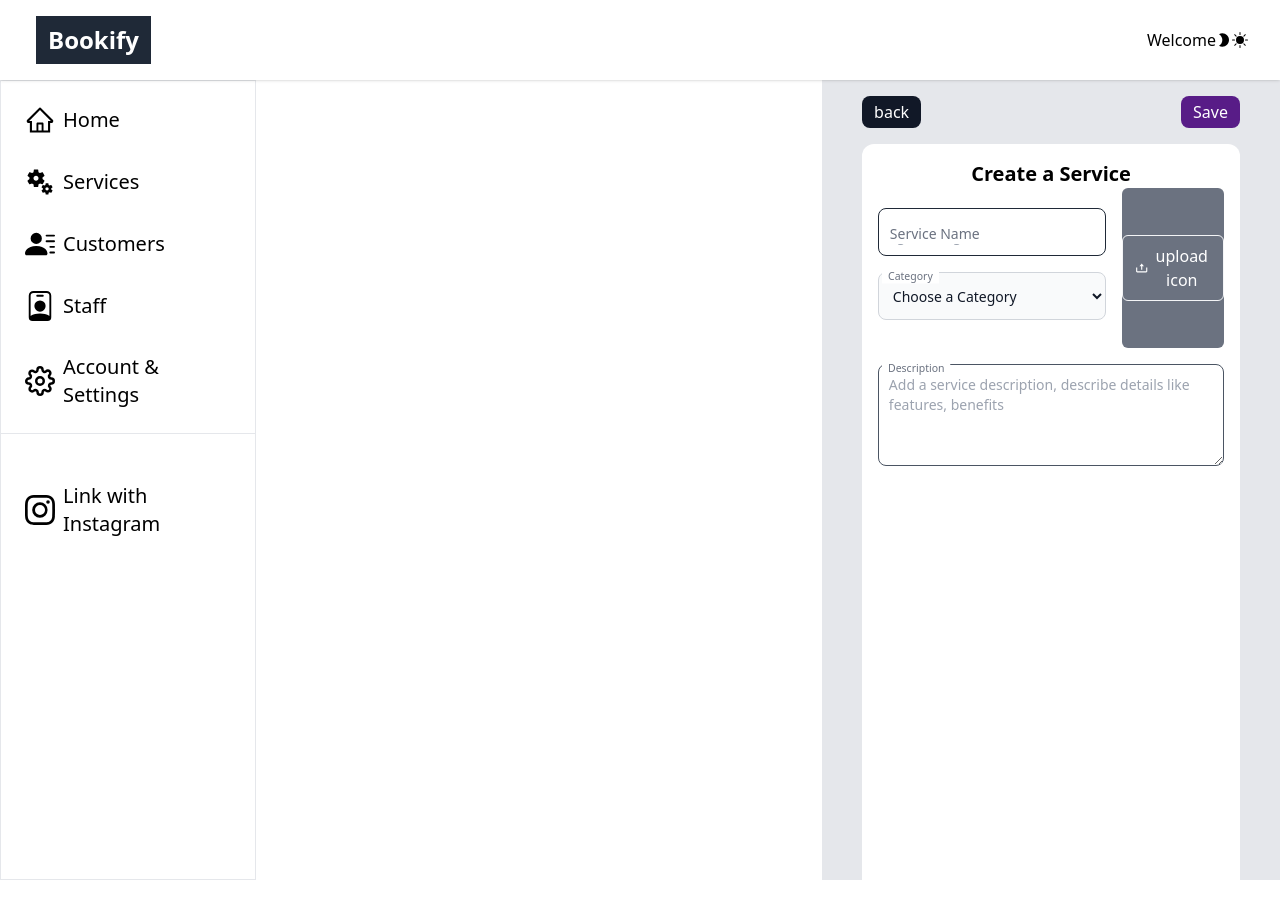
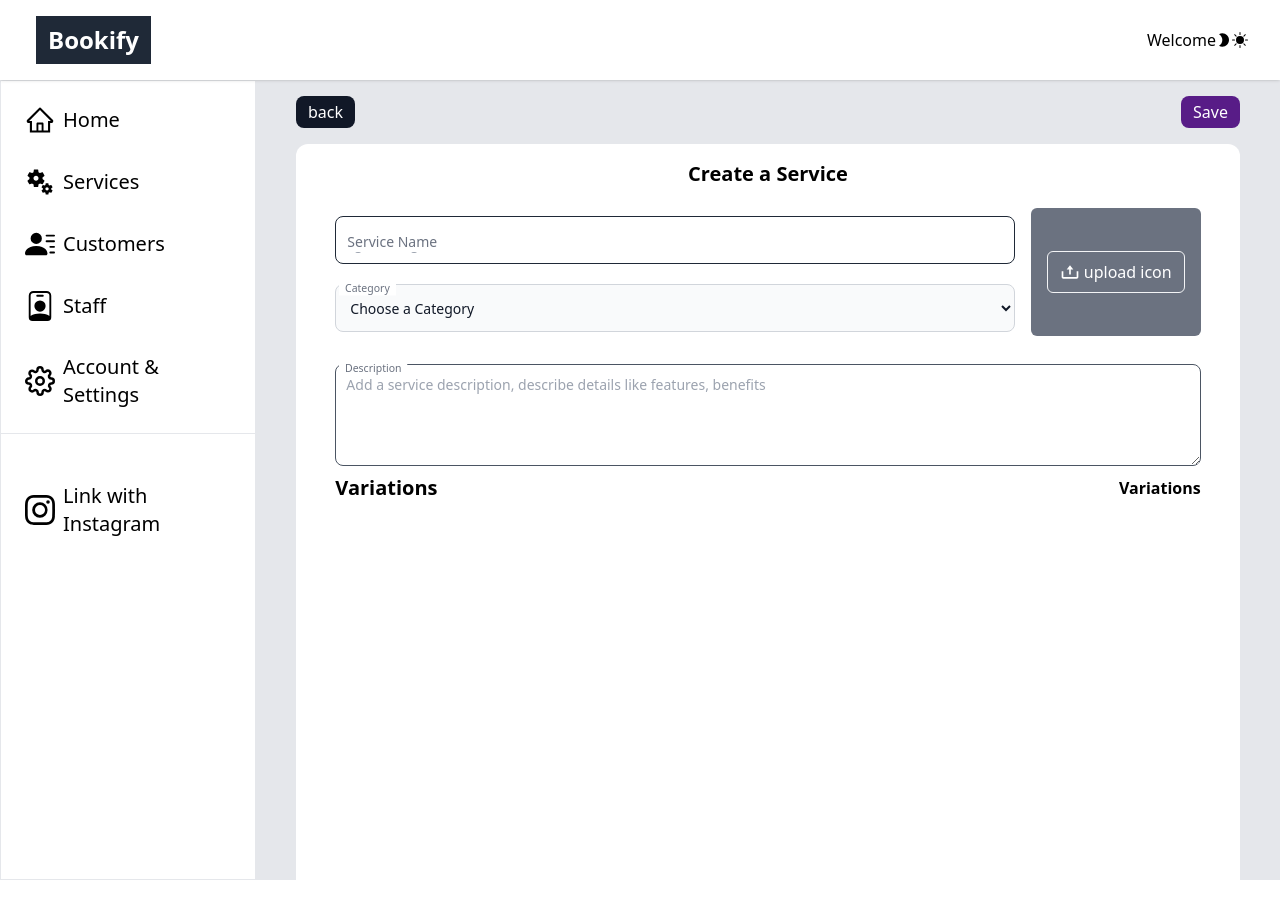
Before and after one commit to BisiDavi/square-booking, a Next.js app: page /admin/services in a window 1280 px wide. Both pictures are taken after a click on the button "Create Service". Shown: the top 918 px of the page. Built offline with nearby package versions, Linux system fonts and the light colour scheme.

Commit message:
service form updated

```diff
--- a/components/Form/CreateServiceForm.tsx
+++ b/components/Form/CreateServiceForm.tsx
@@ -1,11 +1,10 @@
-import { BiUpload } from "react-icons/bi";
-
 import Button from "@/components/UI/Button";
 import { useAppDispatch } from "@/redux/store";
 import { updateService } from "@/redux/view-slice";
 import LabelledInput from "@/components/Form/FormElement/LabelledInput";
 import Select from "@/components/Form/FormElement/Select";
 import Textarea from "@/components/Form/FormElement/Textarea";
+import UploadIcon from "./FormElement/UploadIcon";
 
 export default function CreateServiceForm() {
   const dispatch = useAppDispatch();
@@ -15,7 +14,7 @@ export default function CreateServiceForm() {
   }
 
   return (
-    <div className="m-4 ">
+    <div className="m-4">
       <div className="button-group justify-between flex items-center">
         <Button
           text="back"
@@ -32,22 +31,22 @@ export default function CreateServiceForm() {
         <div className="content w-11/12 mx-auto">
           <form>
             <div className="row flex items-center">
-              <div className="inputGroup w-5/6">
+              <div className="inputGroup mt-2 w-4/5">
                 <LabelledInput placeholder="eg:Barbing" label="Service Name" />
                 <Select label="Category" />
               </div>
-              <div className="h-40 upload-service-icon flex justify-center items-center bg-gray-500 w-2/6 ml-4 rounded-md">
-                <Button
-                  text="upload icon"
-                  className="text-md font-medium items-center text-white border border-gray-100 py-2 px-3 rounded-md hover:bg-gray-900 hover:border-gray-900  flex"
-                  icon={<BiUpload className="mr-1 text-xl" />}
-                />
-              </div>
+              <UploadIcon />
             </div>
             <Textarea
               label="Description"
               placeholder="Add a service description, describe details like features, benefits"
             />
+            <div className="variations">
+              <div className="row flex items-center justify-between">
+                <h4 className="font-bold text-xl">Variations</h4>
+                <h6 className="font-bold">Variations</h6>
+              </div>
+            </div>
           </form>
         </div>
       </div>
--- a/components/Form/FormElement/LabelledInput.tsx
+++ b/components/Form/FormElement/LabelledInput.tsx
@@ -10,7 +10,7 @@ export default function LabelledInput({ placeholder, label, type }: Props) {
   const id = toSlug(label);
   const inputType = type ? type : "text";
   return (
-    <div className="relative my-4">
+    <div className="relative my-5">
       <input
         type={inputType}
         id={id}
--- a/components/Form/FormElement/Select.tsx
+++ b/components/Form/FormElement/Select.tsx
@@ -8,7 +8,7 @@ export default function Select({ label }: Props) {
   const id = toSlug(label);
 
   return (
-    <div className="relative my-4">
+    <div className="relative my-5">
       <label
         htmlFor={id}
         className="absolute text-sm text-gray-500 dark:text-gray-400 duration-300 transform -translate-y-4 scale-75 top-2 z-10 origin-[0] bg-white  px-2 mt-0.5  peer-focus:px-2 peer-focus:text-blue-600 peer-focus:dark:text-blue-500 peer-placeholder-shown:scale-100 peer-placeholder-shown:-translate-y-1/2 peer-placeholder-shown:top-1/2 peer-focus:top-1 peer-focus:scale-75 peer-focus:-translate-y-4 left-1"
--- a/components/Form/FormElement/Textarea.tsx
+++ b/components/Form/FormElement/Textarea.tsx
@@ -9,7 +9,7 @@ export default function Textarea({ placeholder, label }: Props) {
   const id = toSlug(label);
 
   return (
-    <div className="text-area my-4 relative">
+    <div className="text-area my-2 relative">
       <label
         htmlFor={id}
         className="absolute text-sm text-gray-500 text-gray-400 duration-300 transform -translate-y-4 scale-75 top-2 z-10 origin-[0] bg-white  px-2 mt-0.5  peer-focus:px-2 peer-focus:text-blue-600 peer-focus:dark:text-blue-500 peer-placeholder-shown:scale-100 peer-placeholder-shown:-translate-y-1/2 peer-placeholder-shown:top-1/2 peer-focus:top-1 peer-focus:scale-75 peer-focus:-translate-y-4 left-1"
--- /dev/null
+++ b/components/Form/FormElement/UploadIcon.tsx
@@ -0,0 +1,15 @@
+import { BiUpload } from "react-icons/bi";
+
+import Button from "@/components/UI/Button";
+
+export default function UploadIcon() {
+  return (
+    <div className="h-32 upload-service-icon flex justify-center items-center bg-gray-500 w-1/5 ml-4 rounded-md">
+      <Button
+        text="upload icon"
+        className="text-md font-medium items-center text-white border border-gray-100 py-2 px-3 rounded-md hover:bg-gray-900 hover:border-gray-900  flex"
+        icon={<BiUpload className="mr-1 text-xl" />}
+      />
+    </div>
+  );
+}
```
